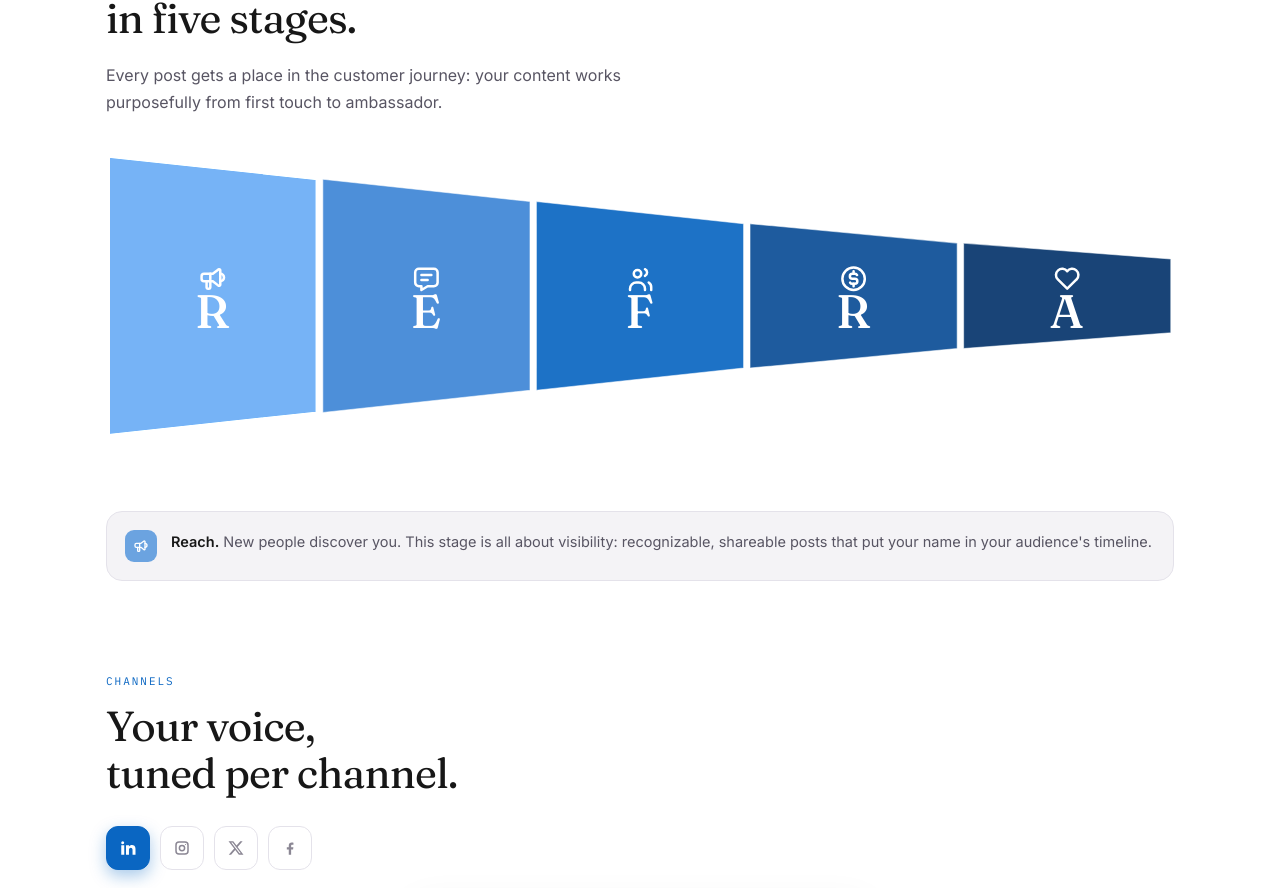
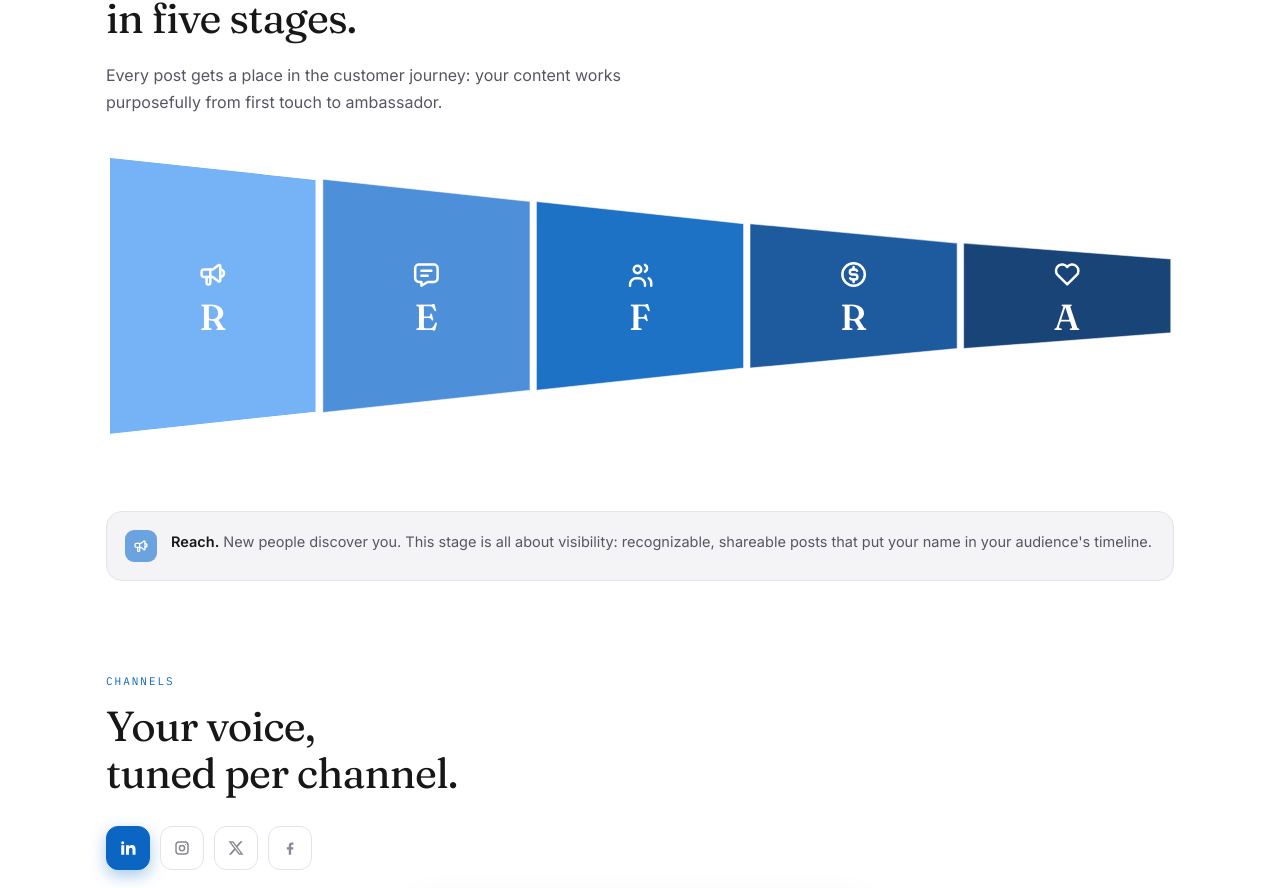
Before and after one commit to Fliimedia/Faab, a React (Vite) app: page / in a window 1280 px wide. Shown: the part 1181-2069 px from the top of the page. Built offline with nearby package versions, Linux system fonts and the light colour scheme.

Commit message:
Smaller funnel letters with more space from the icon

```diff
--- a/faab.jsx
+++ b/faab.jsx
@@ -962,8 +962,8 @@ function FunnelViz({ t, lang }) {
               role="button" tabIndex={0} aria-pressed={on}
               onKeyDown={(e) => { if (e.key === 'Enter' || e.key === ' ') { e.preventDefault(); setPhase(fu.id); } }}>
               <polygon points={pts} fill={fu.c} />
-              {fu.ic({ x: cx - 14, y: cy - 30, width: 28, height: 28, color: '#fff', className: 'bic' })}
-              <text x={cx} y={cy + 30} textAnchor="middle" className="blbl">{fu.t[lang].split(' ').map((w) => w.charAt(0).toUpperCase()).join('')}</text>
+              {fu.ic({ x: cx - 14, y: cy - 34, width: 28, height: 28, color: '#fff', className: 'bic' })}
+              <text x={cx} y={cy + 32} textAnchor="middle" className="blbl">{fu.t[lang].split(' ').map((w) => w.charAt(0).toUpperCase()).join('')}</text>
             </g>
           );
         })}
@@ -2010,7 +2010,7 @@ const CSS = `
 .bseg:focus-visible polygon { stroke:#fff; stroke-width:2; }
 .bseg-on polygon { opacity:1; filter:brightness(1.1); stroke:#fff; stroke-width:1.4; }
 .bic { pointer-events:none; }
-.blbl { font-family:'Fraunces',serif; font-size:44px; font-weight:600; fill:#ffffff; letter-spacing:0.02em; }
+.blbl { font-family:'Fraunces',serif; font-size:34px; font-weight:600; fill:#ffffff; letter-spacing:0.02em; }
 .bseg-on .blbl { fill:#ffffff; }
 .creative { width:100%; height:auto; display:block; border-radius:12px; }
 .cr-slogan-a { font-family:'Fraunces',serif; font-weight:600; font-size:44px; fill:#ffffff; letter-spacing:0.01em; }
```
